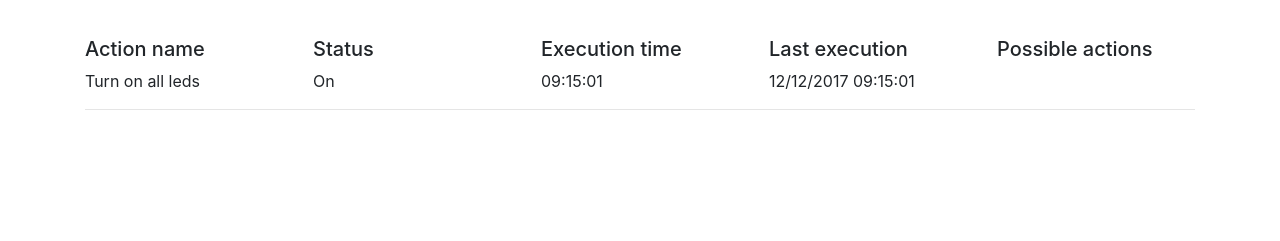
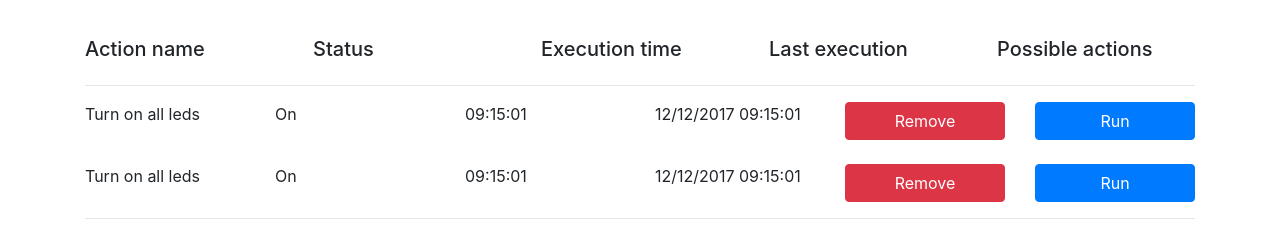
Before and after one commit to Brlo1992/AquariumPanel, a React (Create React App) app in the folder OZE.AquariumDevicePanel/aquarium_panel/: page / in a window 1280 px wide. Shown: the part 391-632 px from the top of the page. Built offline with nearby package versions, Linux system fonts and the light colour scheme; no server answers.

Commit message:
Try to find good design

```diff
--- a/OZE.AquariumDevicePanel/aquarium_panel/src/components/ScheduledTasks.js
+++ b/OZE.AquariumDevicePanel/aquarium_panel/src/components/ScheduledTasks.js
@@ -15,12 +15,23 @@ export default class ScheduledTasks extends React.Component {
                     <Col><h5>Last execution</h5></Col>
                     <Col><h5>Possible actions</h5></Col>
                 </Row>
+                <hr />
                 <Row>
                     <Col>Turn on all leds</Col>
                     <Col>On</Col>
                     <Col>09:15:01</Col>
                     <Col>12/12/2017 09:15:01</Col>
-                    <Col></Col>
+                    <Col><Button color="danger" block >Remove</Button></Col>
+                    <Col><Button color="primary" block >Run</Button></Col>
+                </Row>
+                <br />
+                <Row>
+                    <Col>Turn on all leds</Col>
+                    <Col>On</Col>
+                    <Col>09:15:01</Col>
+                    <Col>12/12/2017 09:15:01</Col>
+                    <Col><Button color="danger" block>Remove</Button></Col>
+                    <Col><Button color="primary" block>Run</Button></Col>
                 </Row>
             </Col>
         </Row>
```
